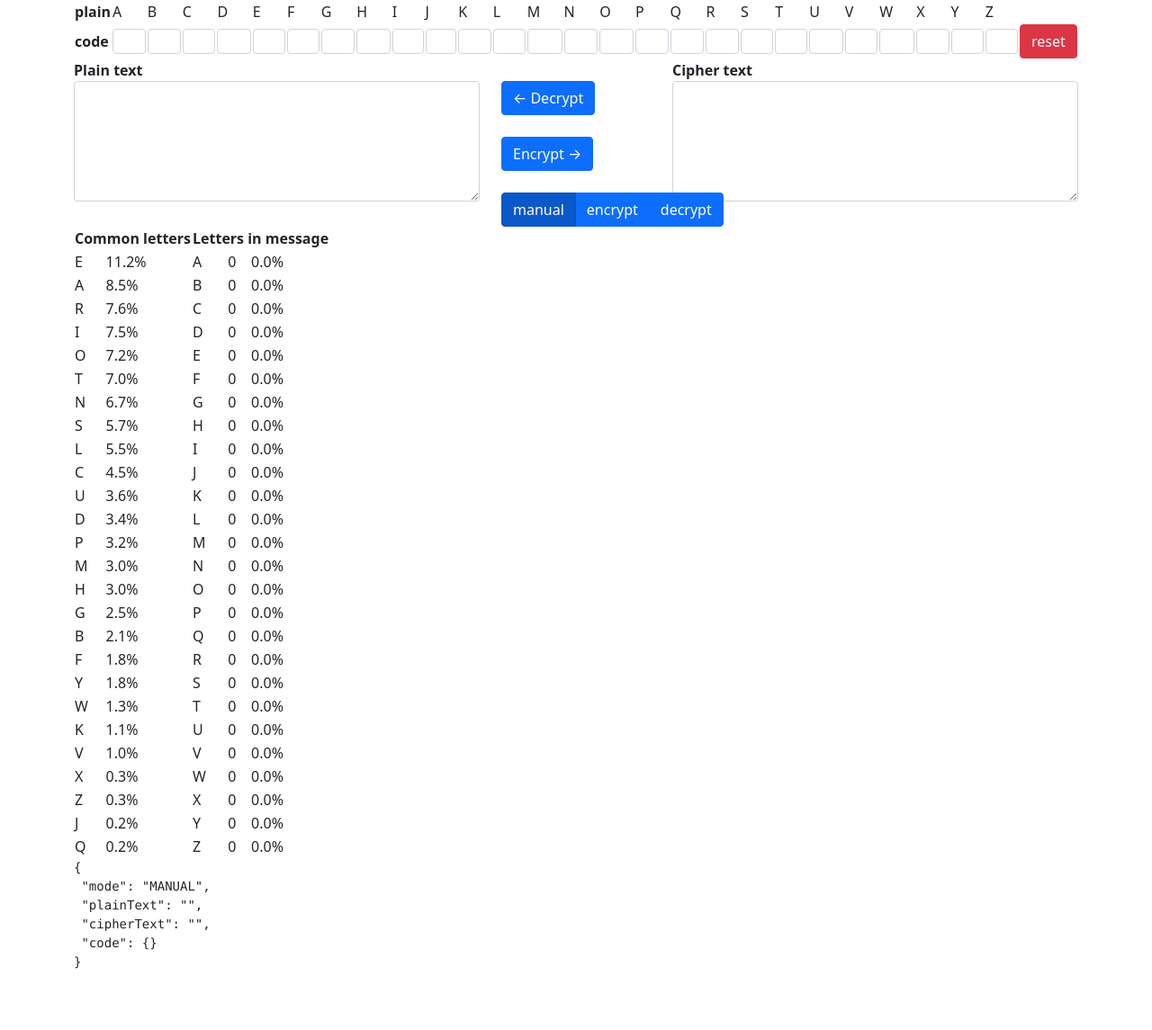
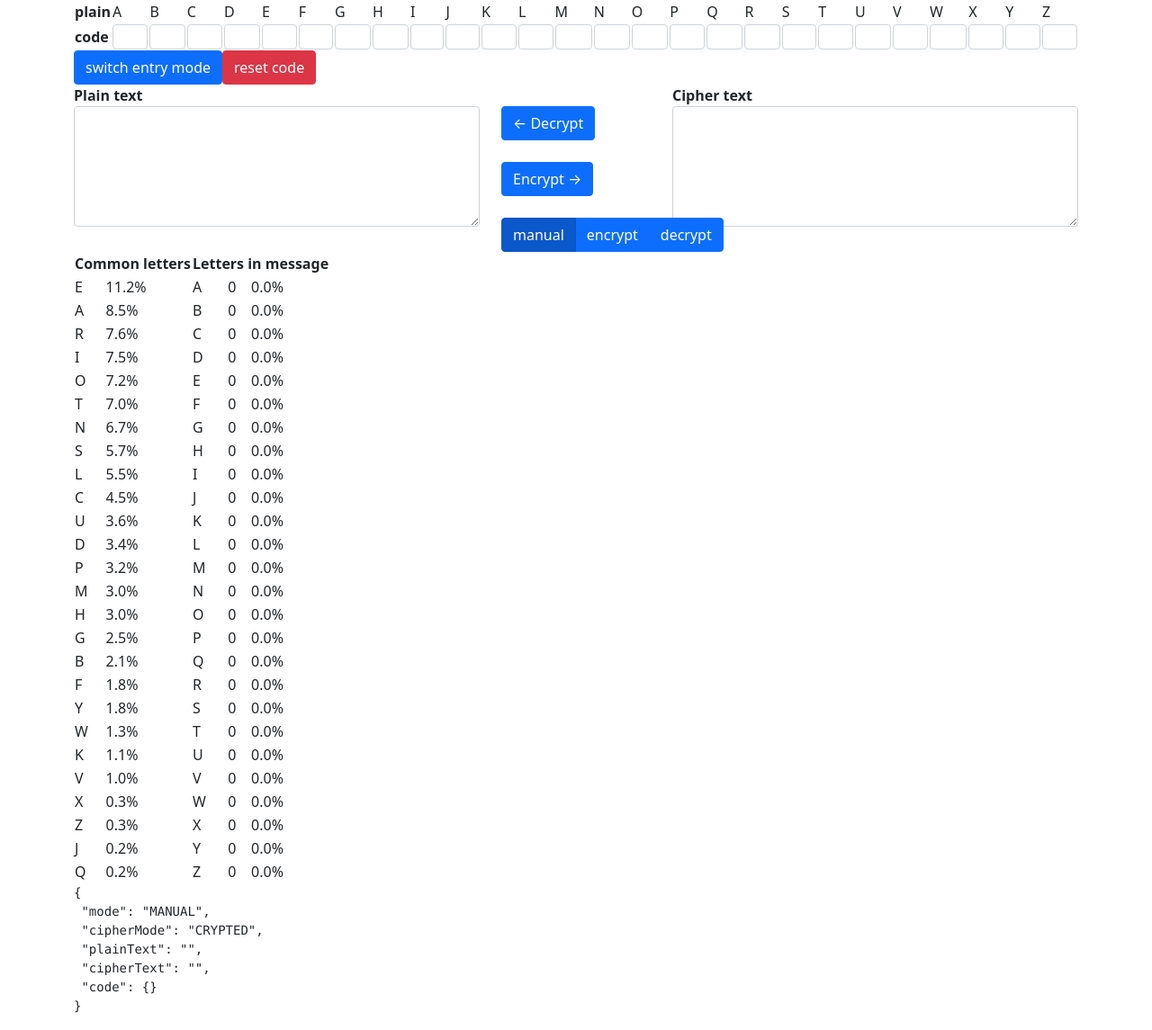
Before and after one commit to spraints/codes, a React (Create React App) app: page / in a window 1280 px wide. Shown: the whole page at 90% size. Before the commit the page ends 1096 px from the top, so only its background shows below. Built offline with nearby package versions, Linux system fonts and the light colour scheme.

Commit message:
let me edit the mapping the other way

```diff
--- a/src/App.tsx
+++ b/src/App.tsx
@@ -1,11 +1,15 @@
 import CharacterCountsView from './views/CharacterCountsView'
-import SubstitutionCipherView from './views/SubstitutionCipherView'
+import {
+  SubstitutionCipherView,
+  SubstitutionPlainView,
+} from './views/SubstitutionCipherView'
 import TextAreaView from './views/TextAreaView'
 import classNames from 'classnames'
 import React, { useReducer } from 'react'
 
 interface State {
   mode: 'MANUAL' | 'AUTODECRYPT' | 'AUTOENCRYPT'
+  cipherMode: 'PLAIN' | 'CRYPTED'
   plainText: string
   cipherText: string
   code: { [key: string]: string }
@@ -16,7 +20,13 @@ interface Action {
 }
 
 function initializeModel(): State {
-  return { mode: 'MANUAL', plainText: '', cipherText: '', code: {} }
+  return {
+    mode: 'MANUAL',
+    cipherMode: 'CRYPTED',
+    plainText: '',
+    cipherText: '',
+    code: {},
+  }
 }
 
 function updateModel(model: State, action: Action) {
@@ -63,6 +73,15 @@ class AppState {
     return code || ''
   }
 
+  getPlainLetter(code: string): string {
+    for (const [c, x] of Object.entries(this.data.code)) {
+      if (x === code) {
+        return c
+      }
+    }
+    return ''
+  }
+
   get setCodeLetter(): (plain: string, code: string) => void {
     return (plain, code) => {
       this.dispatchUpdate(this.maybeAuto(new SetSubstitution(plain, code)))
@@ -75,6 +94,10 @@ class AppState {
 
   get decrypt(): () => void {
     return () => this.dispatchUpdate(new Decrypt())
+  }
+
+  get switchCipherMode(): () => void {
+    return () => this.dispatchUpdate(new SwitchCipherMode())
   }
 
   get manual(): boolean {
@@ -159,6 +182,13 @@ class SetSubstitution {
     const code = { ...data.code }
     if (this.code === '') {
       delete code[this.plain]
+    } else if (this.plain === '') {
+      for (const [c, x] of Object.entries(code)) {
+        if (x === this.code) {
+          delete code[c]
+          break
+        }
+      }
     } else {
       code[this.plain] = this.code
     }
@@ -194,6 +224,13 @@ class SetMode {
   }
 }
 
+class SwitchCipherMode {
+  apply(data: State): State {
+    const cipherMode = data.cipherMode === 'CRYPTED' ? 'PLAIN' : 'CRYPTED'
+    return { ...data, cipherMode }
+  }
+}
+
 function substitute(text: string, mapping: { [key: string]: string }) {
   const chars = text.split('')
   const mappedChars = chars.map(
@@ -210,11 +247,29 @@ function App() {
     <div className="container">
       <div className="row">
         <div className="col-sm-12">
-          <SubstitutionCipherView
-            cipher={appState}
-            setCodeLetter={appState.setCodeLetter}
-            reset={appState.reset}
-          />
+          {appState.data.cipherMode === 'CRYPTED' ? (
+            <SubstitutionCipherView
+              cipher={appState}
+              setCodeLetter={appState.setCodeLetter}
+            />
+          ) : (
+            <SubstitutionPlainView
+              cipher={appState}
+              setCodeLetter={appState.setCodeLetter}
+            />
+          )}
+          <button
+            type="button"
+            className="btn btn-primary"
+            onClick={appState.switchCipherMode}>
+            switch entry mode
+          </button>
+          <button
+            type="button"
+            className="btn btn-danger"
+            onClick={appState.reset}>
+            reset code
+          </button>
         </div>
       </div>
       <div className="row">
--- a/src/views/SubstitutionCipherView.tsx
+++ b/src/views/SubstitutionCipherView.tsx
@@ -4,16 +4,16 @@ const ALPHABET = 'ABCDEFGHIJKLMNOPQRSTUVWXYZ'.split('')
 
 interface Cipher {
   getCodeLetter(plain: string): string
+  getPlainLetter(code: string): string
 }
 
 interface Props {
   cipher: Cipher
   setCodeLetter: (plain: string, code: string) => void
-  reset: () => void
 }
 
-export default function SubstitutionCipherView(props: Props) {
-  const { cipher, setCodeLetter, reset } = props
+export function SubstitutionCipherView(props: Props) {
+  const { cipher, setCodeLetter } = props
   const seen = {} as { [key: string]: number }
   for (const c of ALPHABET) {
     const x = cipher.getCodeLetter(c)
@@ -43,17 +43,48 @@ export default function SubstitutionCipherView(props: Props) {
               />
             </td>
           ))}
-          <td>
-            <button type="button" className="btn btn-danger" onClick={reset}>
-              reset
-            </button>
-          </td>
         </tr>
       </tbody>
     </table>
   )
 }
 
+export function SubstitutionPlainView(props: Props) {
+  const { cipher, setCodeLetter } = props
+  const seen = {} as { [key: string]: number }
+  for (const c of ALPHABET) {
+    const x = cipher.getPlainLetter(c)
+    if (seen[x]) {
+      seen[x]++
+    } else {
+      seen[x] = 1
+    }
+  }
+  return (
+    <table>
+      <tbody>
+        <tr>
+          <th>plain</th>
+          {ALPHABET.map((x) => [cipher.getPlainLetter(x), x]).map(([c, x]) => (
+            <td key={x}>
+              <CodeLetter
+                conflict={c.length > 0 && seen[c] ? seen[c] > 1 : false}
+                code={c}
+                onChange={(newC) => setCodeLetter(newC, x)}
+              />
+            </td>
+          ))}
+        </tr>
+        <tr>
+          <th>code</th>
+          {ALPHABET.map((c) => (
+            <td key={c}>{c}</td>
+          ))}
+        </tr>
+      </tbody>
+    </table>
+  )
+}
 function CodeLetter(props: {
   conflict: boolean
   code: string
```
